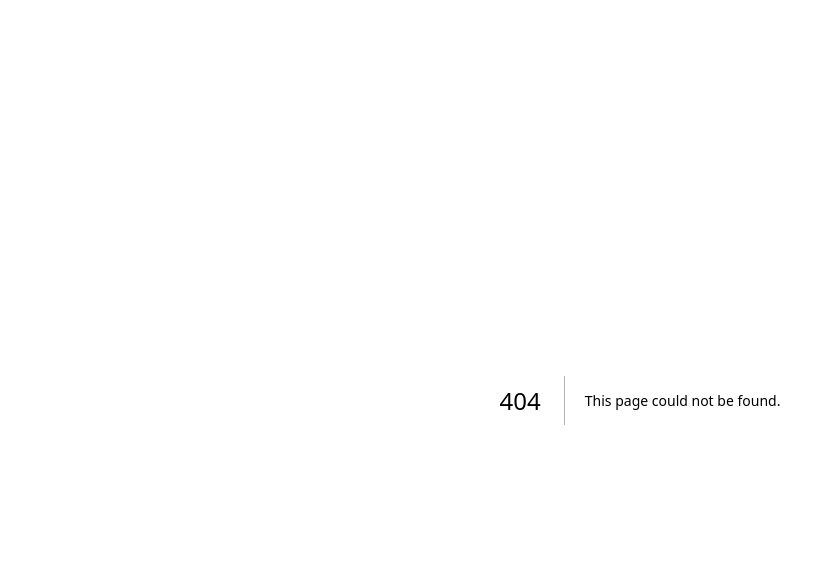
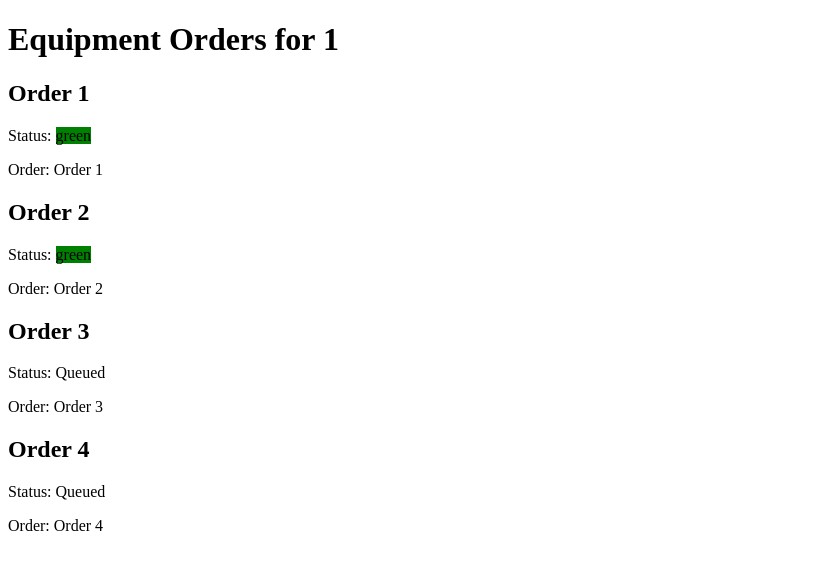
Before and after one commit to cybear/red-yellow-green, a Next.js app: page /orders/1 in a window 1280 px wide. Before the commit this address had no page. Shown: the top 570 px of the page, without its empty margins (0-835 px from the left). Built offline with nearby package versions, Linux system fonts and the light colour scheme.

Commit message:
Add Pages with the new approach

```diff
--- /dev/null
+++ b/src/pages/orders/[equipmentId]/index.tsx
@@ -0,0 +1,51 @@
+/*
+This is the orders page.
+
+- It shows the orders for a specific equipment.
+- It shows which orders are queued and which are being worked on.
+- It shows which statuses a specific order has went through.
+- You can add a new order to the queue.
+
+Restrictions: Only to be available to Supervisors.
+*/
+import { useRouter } from 'next/router';
+
+const EquipmentOrders: React.FC = () => {
+  const orders = [
+    {
+      orderId: 'Order 1',
+      status: 'green',
+    },
+    {
+      orderId: 'Order 2',
+      status: 'green',
+    },
+    {
+      orderId: 'Order 3',
+    },
+    {
+      orderId: 'Order 4',
+    },
+
+  ];
+  const router = useRouter();
+  return (
+    <>
+      <h1>Equipment Orders for {router.query.equipmentId}</h1>
+      {orders.map((order) => (
+        <div key={order.orderId}>
+          <h2>{order.orderId}</h2>
+          <p>Status: {
+            order.status
+              ? <span style={{ backgroundColor: order.status }}>{order.status}</span>
+              : 'Queued'
+          }</p>
+          <p>Order: <span>{order.orderId}</span></p>
+        </div>
+      ))}
+    </>
+  );
+}
+
+
+export default EquipmentOrders;
```
Also changed, not shown: src/pages/dashboard/index.tsx (added, +30 -0 lines).
